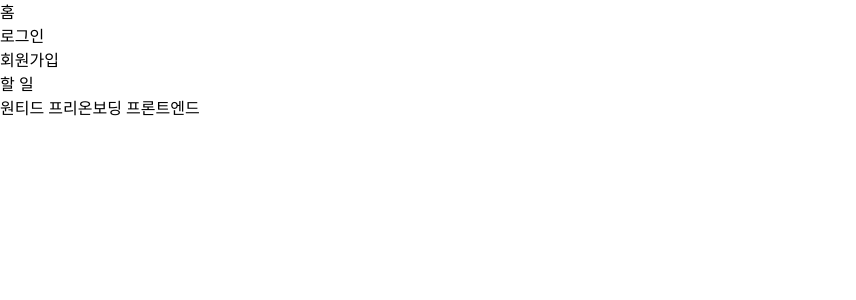
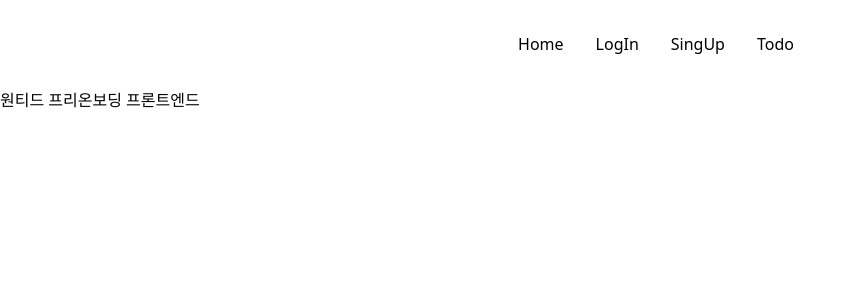
Before and after one commit to hayeonn2/wanted-pre-onboarding-frontend, a React (Create React App) app: page / in a window 1280 px wide. Shown: the top 300 px of the page, without its empty margins (0-856 px from the left). Built offline with nearby package versions, Linux system fonts and the light colour scheme.

Commit message:
[feat] NavBar 생성

```diff
--- a/src/components/NavBar.jsx
+++ b/src/components/NavBar.jsx
@@ -2,19 +2,27 @@ import { Link } from "react-router-dom";
 
 export default function NavBar() {
   return (
-    <nav>
-      <ul>
+    <nav className="flex justify-center items-center">
+      <ul className="flex flex-row my-8">
         <li>
-          <Link to="/">홈</Link>
+          <Link to="/" className="ml-8 hover:text-blue-500">
+            Home
+          </Link>
         </li>
         <li>
-          <Link to="/signin">로그인</Link>
+          <Link to="/signin" className="ml-8 hover:text-blue-500">
+            LogIn
+          </Link>
         </li>
         <li>
-          <Link to="/signup">회원가입</Link>
+          <Link to="/signup" className="ml-8 hover:text-blue-500">
+            SingUp
+          </Link>
         </li>
         <li>
-          <Link to="/todo">할 일</Link>
+          <Link to="/todo" className="ml-8 hover:text-blue-500">
+            Todo
+          </Link>
         </li>
       </ul>
     </nav>
```
